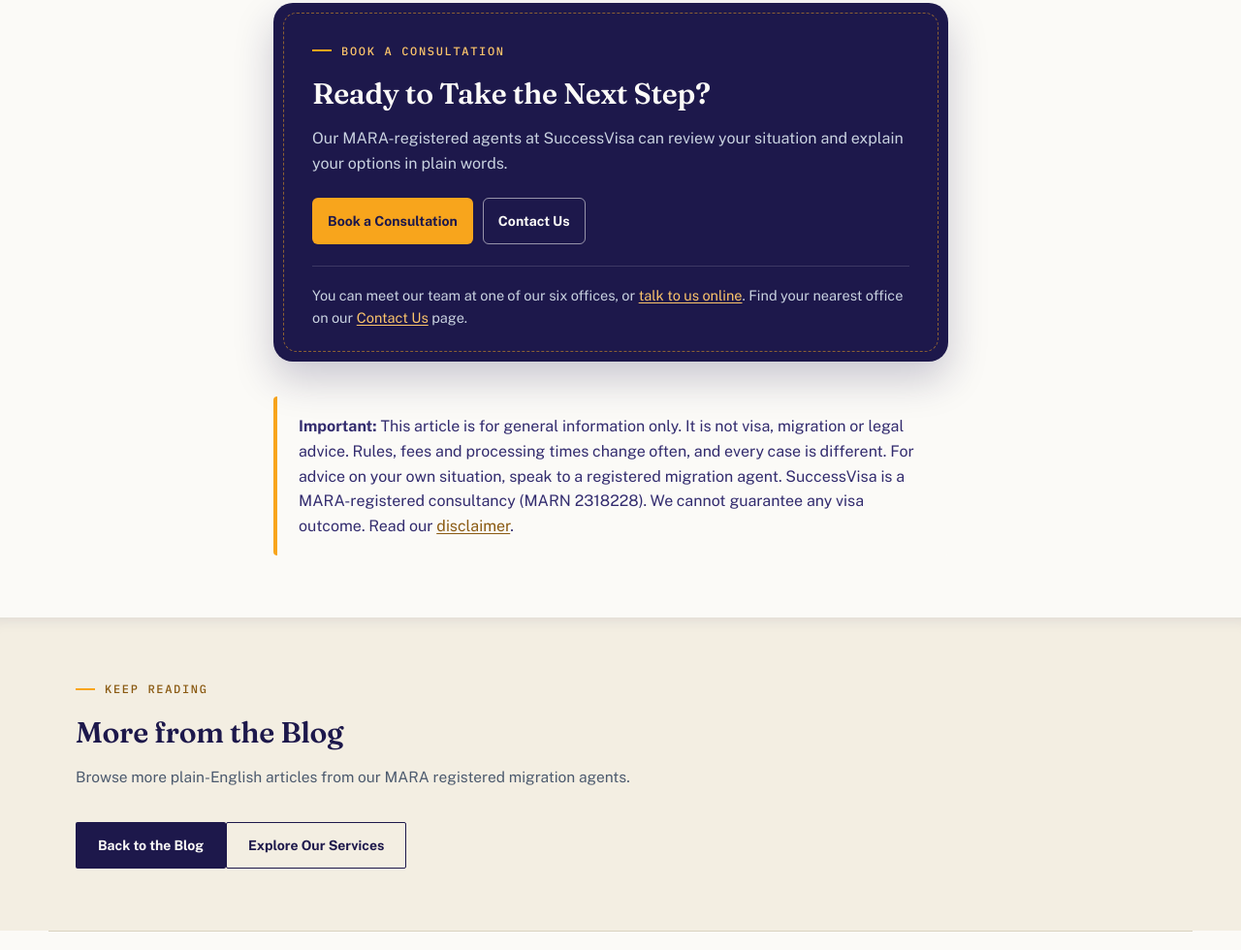
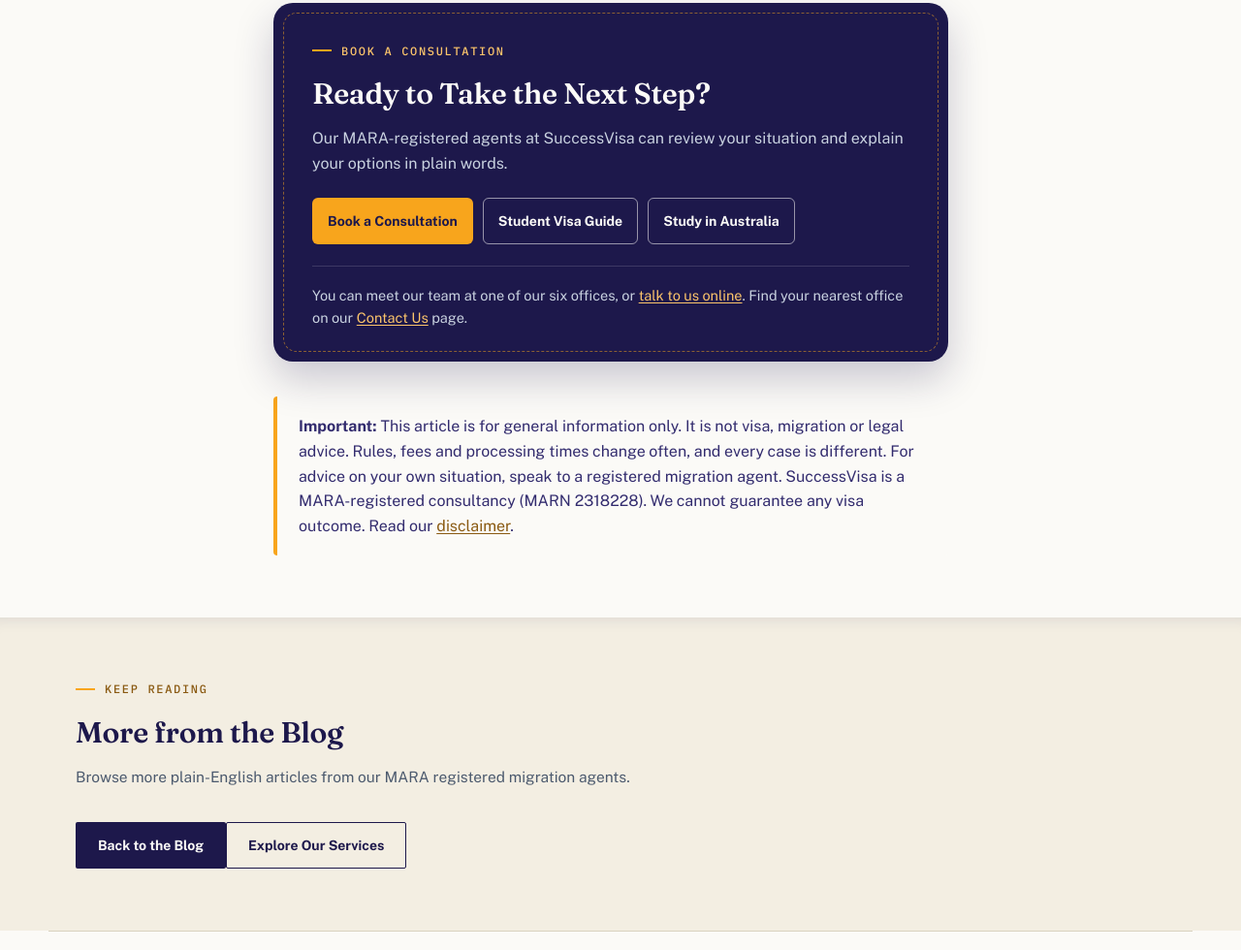
Before and after one commit to AnoopSVIndia/sv-india, a plain HTML site: page Blog Student Visa Working Hours in Australia Explained.html in a window 1280 px wide. Shown: the part 6592-7572 px from the top of the page at 97% size. Drawn offline with nearby package versions, Linux system fonts and the light colour scheme.

Commit message:
new website changes 24

```diff
--- a/Blog Student Visa Working Hours in Australia Explained.html
+++ b/Blog Student Visa Working Hours in Australia Explained.html
@@ -723,7 +723,8 @@
       <p>Our MARA-registered agents at SuccessVisa can review your situation and explain your options in plain words.</p>
       <div class="next-step-btns">
         <a href="Booking%20Page.html" class="btn btn-gold">Book a Consultation</a>
-        <a href="Contact%20Us%20Landing%20Page.html" class="btn btn-line">Contact Us</a>
+        <a href="Australia%20Student%20Visa%20500%20Sub%20Sub%20Landing%20Page.html" class="btn btn-line">Student Visa Guide</a>
+        <a href="Education%20Visa%20Landing%20Page.html" class="btn btn-line">Study in Australia</a>
       </div>
       <p class="next-step-offices">You can meet our team at one of our six offices, or <a href="Booking%20Page.html">talk to us online</a>. Find your nearest office on our <a href="Contact%20Us%20Landing%20Page.html">Contact Us</a> page.</p>
     </section>
```
